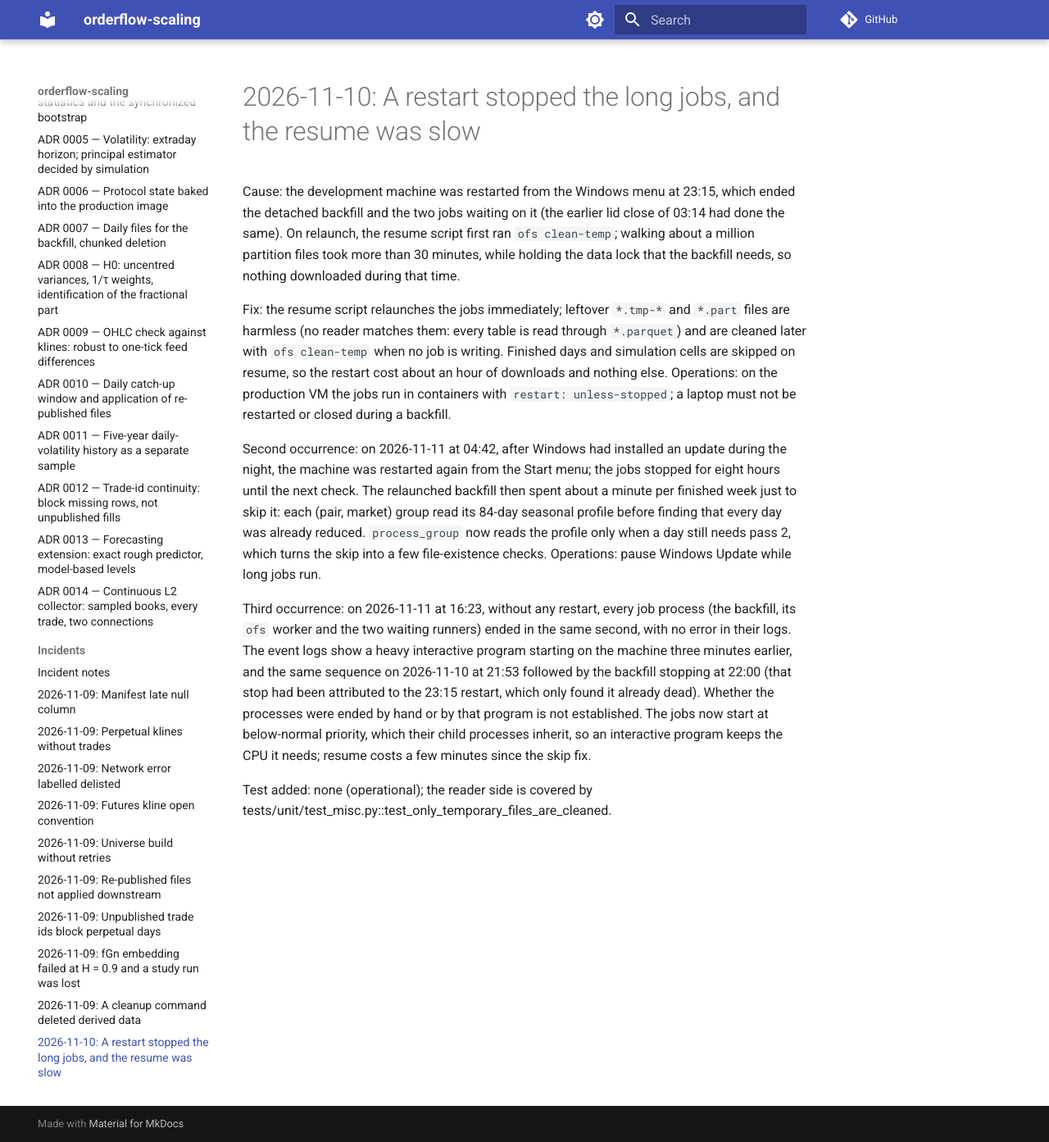
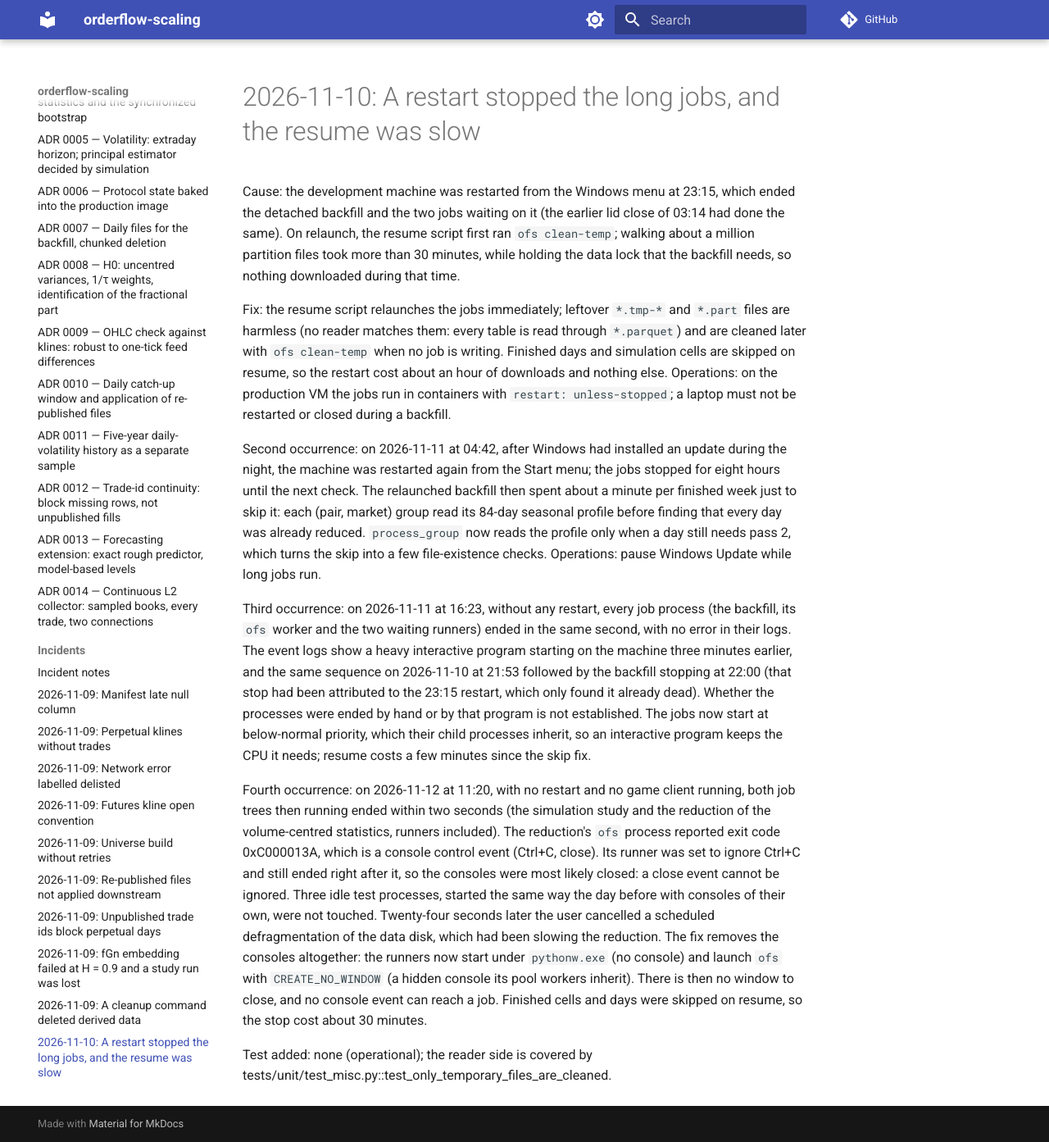
Before and after one commit to NIDHAL277/orderflow-scaling, an MkDocs documentation site: the page built from docs/incidents/2026-11-10-restart-and-slow-resume.md, in a window 1280 px wide and 1393 px high. Shown: the whole window at 82% size. Built offline with MkDocs 1.6.1 and Material for MkDocs 9.7.7, drawn with Linux system fonts in a browser that asks for light colours; comment, search, counter and statistics services are not loaded.

Commit message:
Record the fourth job stop: console close events; jobs now run without a console
Co-Authored-By: Claude Opus 5.5 <noreply@anthropic.com>

```diff
--- a/docs/incidents/2026-11-10-restart-and-slow-resume.md
+++ b/docs/incidents/2026-11-10-restart-and-slow-resume.md
@@ -8,4 +8,6 @@ Second occurrence: on 2026-11-11 at 04:42, after Windows had installed an update
 
 Third occurrence: on 2026-11-11 at 16:23, without any restart, every job process (the backfill, its `ofs` worker and the two waiting runners) ended in the same second, with no error in their logs. The event logs show a heavy interactive program starting on the machine three minutes earlier, and the same sequence on 2026-11-10 at 21:53 followed by the backfill stopping at 22:00 (that stop had been attributed to the 23:15 restart, which only found it already dead). Whether the processes were ended by hand or by that program is not established. The jobs now start at below-normal priority, which their child processes inherit, so an interactive program keeps the CPU it needs; resume costs a few minutes since the skip fix.
 
+Fourth occurrence: on 2026-11-12 at 11:20, with no restart and no game client running, both job trees then running ended within two seconds (the simulation study and the reduction of the volume-centred statistics, runners included). The reduction's `ofs` process reported exit code 0xC000013A, which is a console control event (Ctrl+C, close). Its runner was set to ignore Ctrl+C and still ended right after it, so the consoles were most likely closed: a close event cannot be ignored. Three idle test processes, started the same way the day before with consoles of their own, were not touched. Twenty-four seconds later the user cancelled a scheduled defragmentation of the data disk, which had been slowing the reduction. The fix removes the consoles altogether: the runners now start under `pythonw.exe` (no console) and launch `ofs` with `CREATE_NO_WINDOW` (a hidden console its pool workers inherit). There is then no window to close, and no console event can reach a job. Finished cells and days were skipped on resume, so the stop cost about 30 minutes.
+
 Test added: none (operational); the reader side is covered by tests/unit/test_misc.py::test_only_temporary_files_are_cleaned.
```
